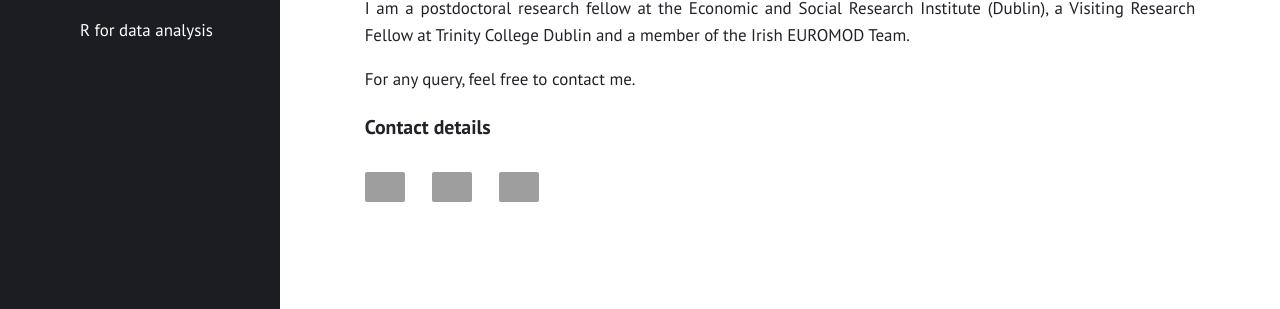
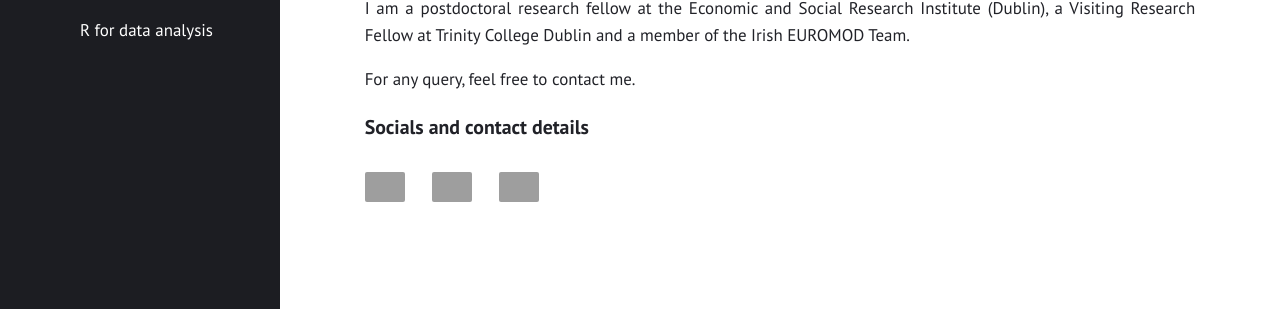
Before and after one commit to gubellom/gubellom.github.io, a Jekyll site: the page built from presentation.md, in a window 1280 px wide. Shown: the part 120-429 px from the top of the page. Built offline with Jekyll 4.4.1, drawn with Linux system fonts in a browser that asks for light colours; grey boxes are pictures that could not be loaded.

Commit message:
Update presentation.md
Signed-off-by: Michele Gubello <62111923+gubellom@users.noreply.github.com>

```diff
--- a/presentation.md
+++ b/presentation.md
@@ -36,7 +36,7 @@ I am a postdoctoral research fellow at the Economic and Social Research Institut
 
 For any query, feel free to contact me.
 
-### Contact details
+### Socials and contact details
 
  <p align="center">
   <a href="https://github.com/gubellom">
@@ -47,7 +47,7 @@ For any query, feel free to contact me.
     <img src="https://cdn.jsdelivr.net/npm/simple-icons@v10/icons/linkedin.svg" width="40" />
   </a>
   &nbsp;&nbsp;&nbsp;&nbsp;
-  <a href="mailto:michele.gubello@esri.ie">
+  <a href="mailto:michele.gubello@outlook.com">
     <img src="https://cdn.jsdelivr.net/npm/simple-icons@v10/icons/gmail.svg" width="40" />
   </a>
 </p>
```
